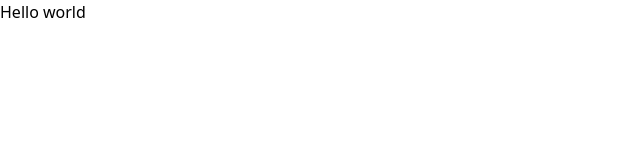
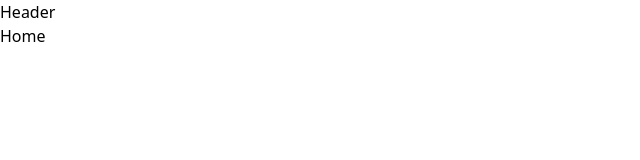
Before and after one commit to Smithson-do-Brasil/smithson-do-brasil, a React (Vite) app: page / in a window 1280 px wide. Shown: the top 160 px of the page, without its empty margins (0-640 px from the left). Built offline with nearby package versions, Linux system fonts and the light colour scheme.

Commit message:
feat: creating react router dom and layout

```diff
--- a/package.json
+++ b/package.json
@@ -10,8 +10,12 @@
     "preview": "vite preview"
   },
   "dependencies": {
+    "localforage": "^1.10.0",
+    "match-sorter": "^6.3.3",
     "react": "^18.2.0",
-    "react-dom": "^18.2.0"
+    "react-dom": "^18.2.0",
+    "react-router-dom": "^6.21.3",
+    "sort-by": "^1.2.0"
   },
   "devDependencies": {
     "@rocketseat/eslint-config": "^2.1.0",
--- a/src/App.tsx
+++ b/src/App.tsx
@@ -1,7 +1,9 @@
 import './global.css'
 
+import { RouterProvider } from 'react-router-dom'
+
+import { router } from './routes'
+
 export function App() {
-  return (
-    <h1 className="flex h-screen items-center justify-center">Hello world</h1>
-  )
+  return <RouterProvider router={router}></RouterProvider>
 }
--- a/src/main.tsx
+++ b/src/main.tsx
@@ -1,5 +1,6 @@
 import React from 'react'
 import ReactDOM from 'react-dom/client'
+
 import { App } from './App.tsx'
 
 ReactDOM.createRoot(document.getElementById('root')!).render(
--- /dev/null
+++ b/src/pages/home.tsx
@@ -0,0 +1,3 @@
+export function Home() {
+  return <h1>Home</h1>
+}
--- /dev/null
+++ b/src/pages/layout/index.tsx
@@ -0,0 +1,13 @@
+import { Outlet } from 'react-router-dom'
+
+export function Layout() {
+  return (
+    <div>
+      <h1>Header</h1>
+
+      <div>
+        <Outlet />
+      </div>
+    </div>
+  )
+}
--- /dev/null
+++ b/src/routes.tsx
@@ -0,0 +1,17 @@
+import { createBrowserRouter } from 'react-router-dom'
+
+import { Home } from './pages/home'
+import { Layout } from './pages/layout'
+
+export const router = createBrowserRouter([
+  {
+    path: '/',
+    element: <Layout />,
+    children: [
+      {
+        path: '/',
+        element: <Home />,
+      },
+    ],
+  },
+])
```
Also changed, not shown: 1 other file (tests, documents, lock files or other folders).
